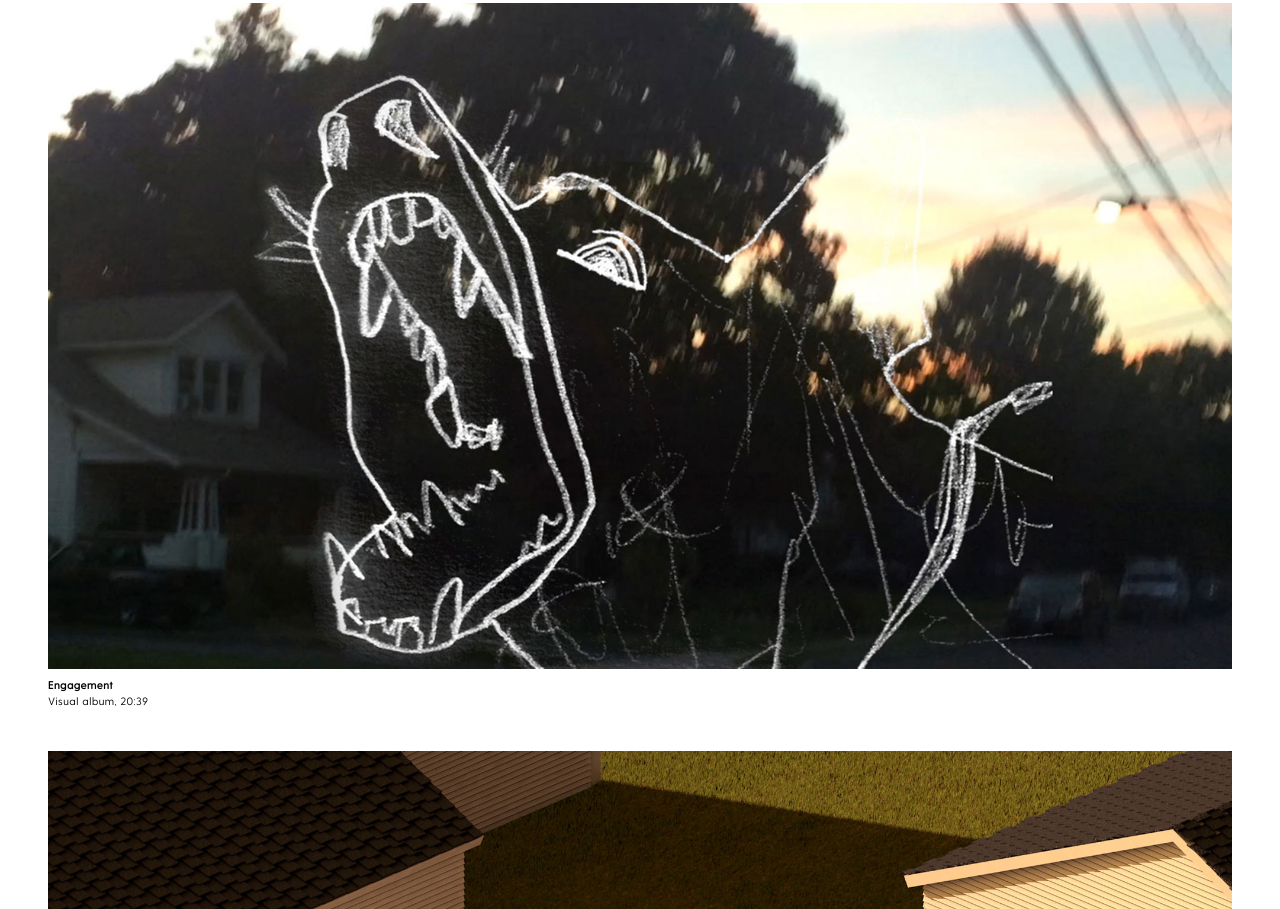
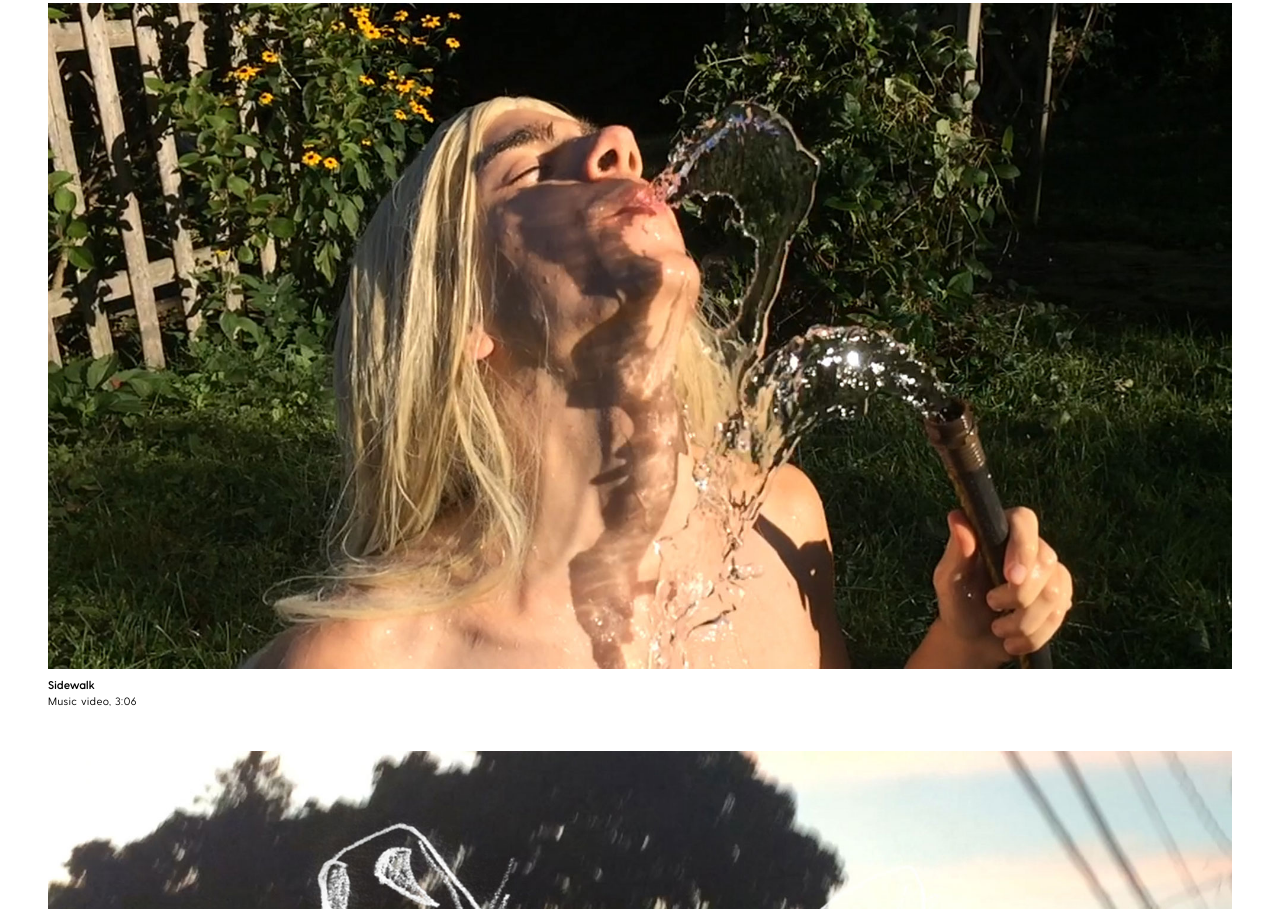
Before and after one commit to danielshultz/danielshultz.github.io, a plain HTML site: page index.html in a window 1280 px wide. Shown: the part 4190-5099 px from the top of the page. Drawn offline with nearby package versions, Linux system fonts and the light colour scheme.

Commit message:
sidewalk

```diff
--- a/index.html
+++ b/index.html
@@ -62,6 +62,13 @@
 	<div id="caption">
 	<b>Fetish</b><br>
 	Inkjet on luster photo paper, 16" x 10"
+	</div>
+	<div id="break"> </div>
+<a href="https://www.youtube.com/watch?v=uCJJZG6WF00" target="_blank"><img src="Images/Sidewalk.jpg" ondragstart="return false;"></a>
+	<br>
+	<div id="caption">
+	<b>Sidewalk</b><br>
+	Music video, 3:06
 	</div>
 <div id="break"> </div>
 <a href="https://www.youtube.com/watch?v=gWYE1McyfEc" target="_blank"><img src="Images/Engagement.jpg" ondragstart="return false;"></a>
```
Also changed, not shown: Images/Sidewalk.jpg (added), 2 other files.
